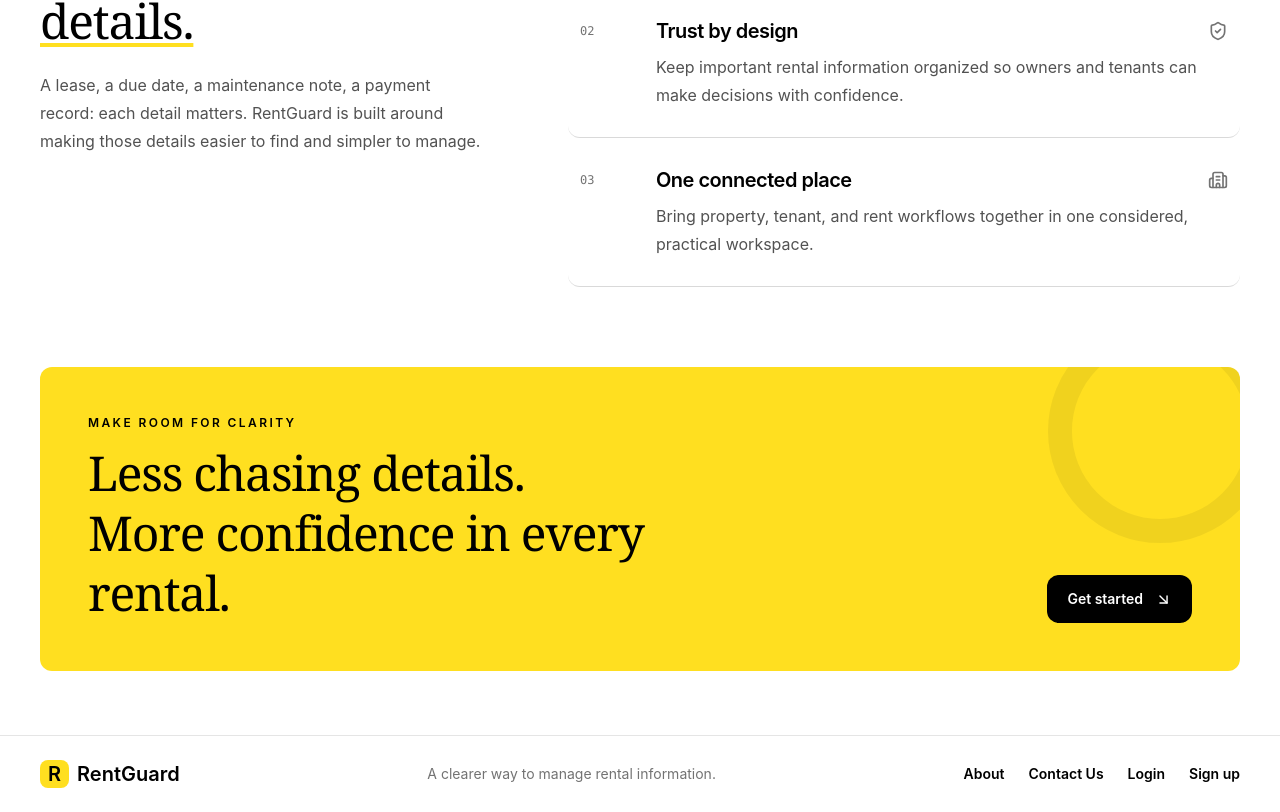
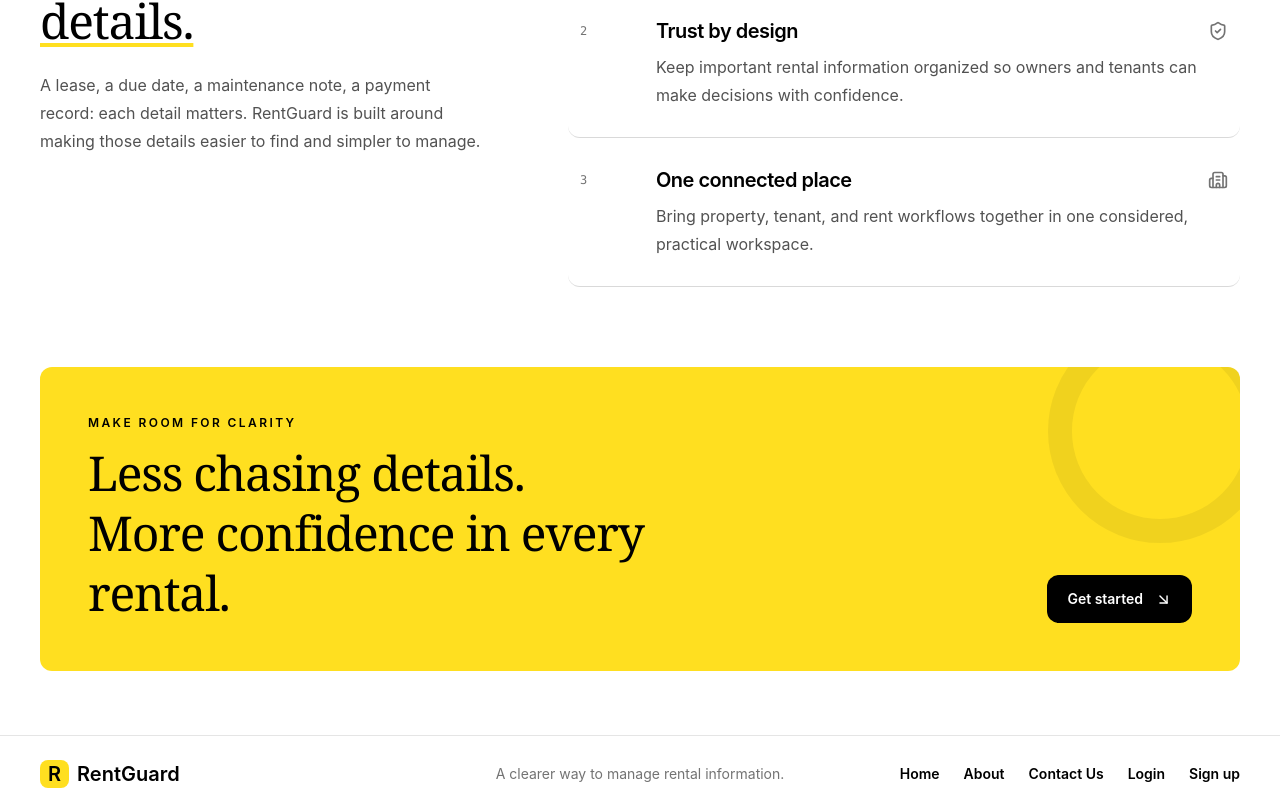
Before and after one commit to harneetsingh46/RentGuard, a React (Vite) app in the folder Frontend/: page /about in a window 1280 px wide. Shown: the part 799-1611 px from the top of the page. Built offline with nearby package versions, Linux system fonts and the light colour scheme; no server answers.

Commit message:
enhance about,footer and navbar

```diff
--- a/Frontend/src/components/Footer.jsx
+++ b/Frontend/src/components/Footer.jsx
@@ -2,10 +2,11 @@ import { Link } from "react-router-dom";
 
 const Footer = () => {
   return (
-    <footer className=" m-0 w-full border-t border-black/10 bg-white px-4 py-5 text-black dark:border-white/10 dark:bg-neutral-950 dark:text-white sm:px-6 sm:py-6 lg:px-10">
-      <div className="mx-auto flex w-full max-w-7xl flex-col items-center justify-center gap-4 text-center sm:gap-5 lg:flex-row lg:justify-between lg:gap-8 lg:text-left">
+    <footer className="w-full border-t border-black/10 bg-white px-4 py-5 text-black dark:border-white/10 dark:bg-neutral-950 dark:text-white sm:px-6 sm:py-6 lg:px-10">
+      <div className="mx-auto grid w-full max-w-7xl grid-cols-1 items-center gap-5 text-center lg:grid-cols-[1fr_auto_1fr] lg:gap-8">
+
         {/* Logo */}
-        <div className="shrink-0">
+        <div className="flex justify-center lg:justify-start">
           <Link
             to="/"
             className="inline-flex items-center text-lg font-semibold sm:text-xl"
@@ -17,39 +18,47 @@ const Footer = () => {
           </Link>
         </div>
 
-        {/* Description */}
-        <p className="max-w-full text-balance text-sm leading-5 text-neutral-500 dark:text-neutral-400 sm:max-w-md">
+        {/* Center Description */}
+        <p className="text-sm leading-6 text-neutral-500 dark:text-neutral-400">
           A clearer way to manage rental information.
         </p>
 
-        {/* Navigation Links */}
+        {/* Navigation */}
         <nav
           aria-label="Footer navigation"
-          className="flex flex-wrap items-center justify-center gap-x-1 gap-y-2 text-sm sm:gap-x-6"
+          className="flex flex-wrap items-center justify-center gap-x-6 gap-y-3 text-sm lg:justify-end"
         >
           <Link
+            to="/"
+            className="font-semibold text-black transition-colors hover:text-yellow-600 dark:text-stone-300 dark:hover:text-yellow-300"
+          >
+            Home
+          </Link>
+
+          <Link
             to="/about"
-            className="text-sm font-semibold text-black transition hover:text-slate-950 dark:text-stone-300 dark:hover:text-white"
+            className="font-semibold text-black transition-colors hover:text-yellow-600 dark:text-stone-300 dark:hover:text-yellow-300"
           >
             About
           </Link>
 
           <Link
             to="/contact"
-            className="text-sm font-semibold text-black transition hover:text-slate-950 dark:text-stone-300 dark:hover:text-white"
+            className="font-semibold text-black transition-colors hover:text-yellow-600 dark:text-stone-300 dark:hover:text-yellow-300"
           >
             Contact Us
           </Link>
+
           <Link
             to="/login"
-            className="text-sm font-semibold text-black transition hover:text-slate-950 dark:text-stone-300 dark:hover:text-white"
+            className="font-semibold text-black transition-colors hover:text-yellow-600 dark:text-stone-300 dark:hover:text-yellow-300"
           >
             Login
           </Link>
 
           <Link
             to="/signup"
-            className="text-sm font-semibold text-black transition hover:text-slate-950 dark:text-stone-300 dark:hover:text-white"
+            className="font-semibold text-black transition-colors hover:text-yellow-600 dark:text-stone-300 dark:hover:text-yellow-300"
           >
             Sign up
           </Link>
--- a/Frontend/src/pages/About.jsx
+++ b/Frontend/src/pages/About.jsx
@@ -3,19 +3,19 @@ import { ArrowDownRight, ArrowUpRight, Building2, CheckCircle2, ShieldCheck, Wal
 
 const principles = [
   {
-    number: "01",
+    number: "1",
     title: "Clarity over complexity",
     description: "Rental details, documents, and payment records should be easy to understand—not buried in spreadsheets or messages.",
     icon: CheckCircle2,
   },
   {
-    number: "02",
+    number: "2",
     title: "Trust by design",
     description: "Keep important rental information organized so owners and tenants can make decisions with confidence.",
     icon: ShieldCheck,
   },
   {
-    number: "03",
+    number: "3",
     title: "One connected place",
     description: "Bring property, tenant, and rent workflows together in one considered, practical workspace.",
     icon: Building2,
```
